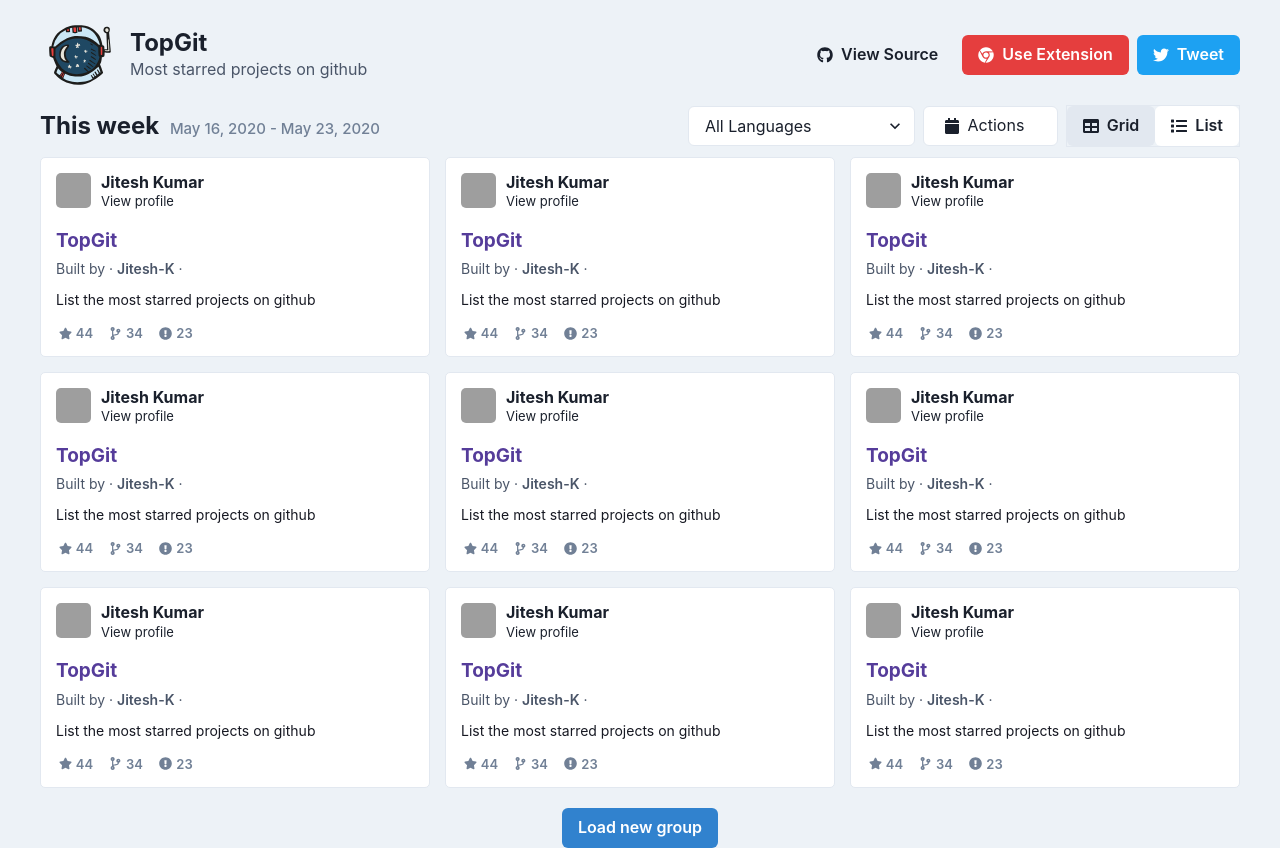
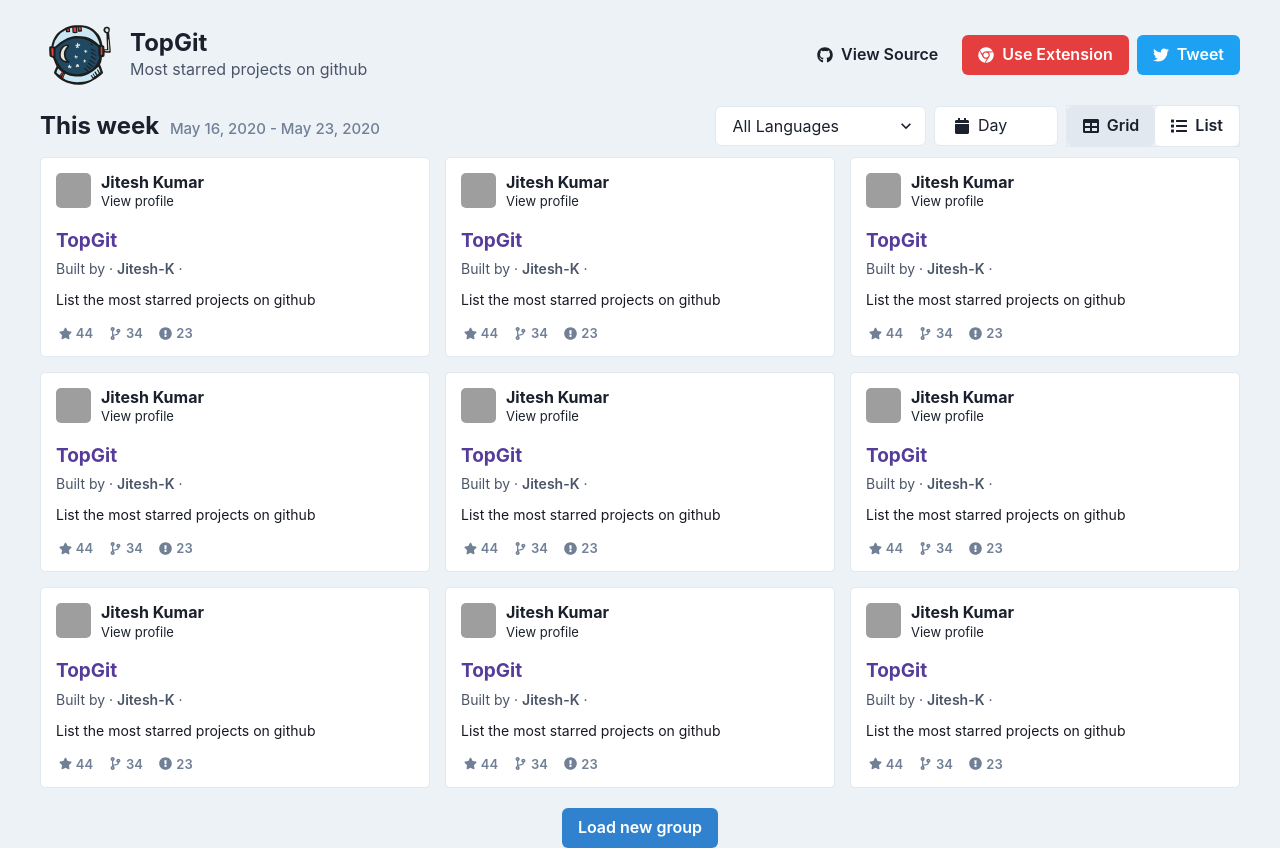
Before and after one commit to Jitesh-K/MyGit, a React (Create React App) app: page / in a window 1280 px wide. Built offline with nearby package versions, Linux system fonts and the light colour scheme; grey boxes are pictures that could not be loaded.

Commit message:
added props and logic for date and language

```diff
--- a/src/components/filters.js
+++ b/src/components/filters.js
@@ -1,5 +1,6 @@
-import React, { useEffect, useState } from "react";
+import React from "react";
 import {
+  Box,
   Button,
   HStack,
   Menu,
@@ -11,17 +12,25 @@
 import { FaCalendar, FaList, FaTable } from "react-icons/fa";
 import languages from "../data/languages.json";
 
-export const Filters = ({ onViewChange }) => {
-  const [viewType, setViewType] = useState("grid");
-
-  useEffect(() => {
-    onViewChange(viewType);
-  }, [viewType, onViewChange]);
+export const Filters = ({
+  viewType,
+  onViewChange,
+  dateJump,
+  onDateJump,
+  language,
+  onLanguageChange,
+}) => {
   return (
     <HStack>
-      <Select bg={"white"}>
+      <Select
+        value={language}
+        onChange={(e) => onLanguageChange(e.target.value)}
+        bg={"white"}
+      >
         {languages.map((language) => (
-          <option value={language.value}>{language.title}</option>
+          <option key={language.value} value={language.value}>
+            {language.title}
+          </option>
         ))}
       </Select>
       <Menu>
@@ -34,27 +43,28 @@
           fontWeight={"400"}
           leftIcon={<FaCalendar />}
         >
-          Actions
+          <Box as="span" textTransform={"capitalize"}>
+            {dateJump}
+          </Box>
         </MenuButton>
         <MenuList>
-          <MenuItem>Download</MenuItem>
-          <MenuItem>Create a Copy</MenuItem>
-          <MenuItem>Mark as Draft</MenuItem>
-          <MenuItem>Delete</MenuItem>
-          <MenuItem>Attend a Workshop</MenuItem>
+          <MenuItem onClick={() => onDateJump("day")}>Daily</MenuItem>
+          <MenuItem onClick={() => onDateJump("week")}>Weekly</MenuItem>
+          <MenuItem onClick={() => onDateJump("month")}>Monthly</MenuItem>
+          <MenuItem onClick={() => onDateJump("year")}>Yearly</MenuItem>
         </MenuList>
       </Menu>
       <HStack spacing={0} borderWidth={"thin"} ml>
         <Button
           leftIcon={<FaTable />}
-          onClick={() => setViewType("grid")}
+          onClick={() => onViewChange("grid")}
           bg={viewType === "grid" ? "gray.200" : "white"}
         >
           Grid
         </Button>
         <Button
           leftIcon={<FaList />}
-          onClick={() => setViewType("list")}
+          onClick={() => onViewChange("list")}
           bg={viewType === "list" ? "gray.200" : "white"}
         >
           List
--- a/src/feed.js
+++ b/src/feed.js
@@ -7,27 +7,42 @@
 import { Button, Text } from "@chakra-ui/react";
 
 export const Feed = () => {
-  const [viewType, setViewType] = useState('grid');
+  const [viewType, setViewType] = useState("grid");
+  const [dateJump, setDateJump] = useState("Day");
+  const [language, setLanguage] = useState();
   return (
     <Box maxWidth={"1200px"} mx={"auto"}>
       <PageHeader />
       <Flex alignItems={"center"} justifyContent={"space-between"} mt={"10px"}>
         <Grouptitle />
-        <Filters onViewChange={setViewType}/>
+        <Filters
+          viewType={viewType}
+          onViewChange={setViewType}
+          dateJump={dateJump}
+          onDateJump={setDateJump}
+          language={language}
+          onLanguageChange={setLanguage}
+        />
       </Flex>
-      <SimpleGrid columns={viewType === 'list' ? 1 : 3} spacing={'15px'} mt={'10px'}>
-        <Repo isListView={viewType === 'list'}/>
-        <Repo isListView={viewType === 'list'}/>
-        <Repo isListView={viewType === 'list'}/>
-        <Repo isListView={viewType === 'list'}/>
-        <Repo isListView={viewType === 'list'}/>
-        <Repo isListView={viewType === 'list'}/>
-        <Repo isListView={viewType === 'list'}/>
-        <Repo isListView={viewType === 'list'}/>
-        <Repo isListView={viewType === 'list'}/>
+      <SimpleGrid
+        columns={viewType === "list" ? 1 : 3}
+        spacing={"15px"}
+        mt={"10px"}
+      >
+        <Repo isListView={viewType === "list"} />
+        <Repo isListView={viewType === "list"} />
+        <Repo isListView={viewType === "list"} />
+        <Repo isListView={viewType === "list"} />
+        <Repo isListView={viewType === "list"} />
+        <Repo isListView={viewType === "list"} />
+        <Repo isListView={viewType === "list"} />
+        <Repo isListView={viewType === "list"} />
+        <Repo isListView={viewType === "list"} />
       </SimpleGrid>
-      <Flex alignItems={'center'} justifyContent={'center'} my={'20px'}>
-        <Button bg={'blue.500'}><Text color={'white'}>Load new group</Text></Button>
+      <Flex alignItems={"center"} justifyContent={"center"} my={"20px"}>
+        <Button bg={"blue.500"}>
+          <Text color={"white"}>Load new group</Text>
+        </Button>
       </Flex>
     </Box>
   );
```
